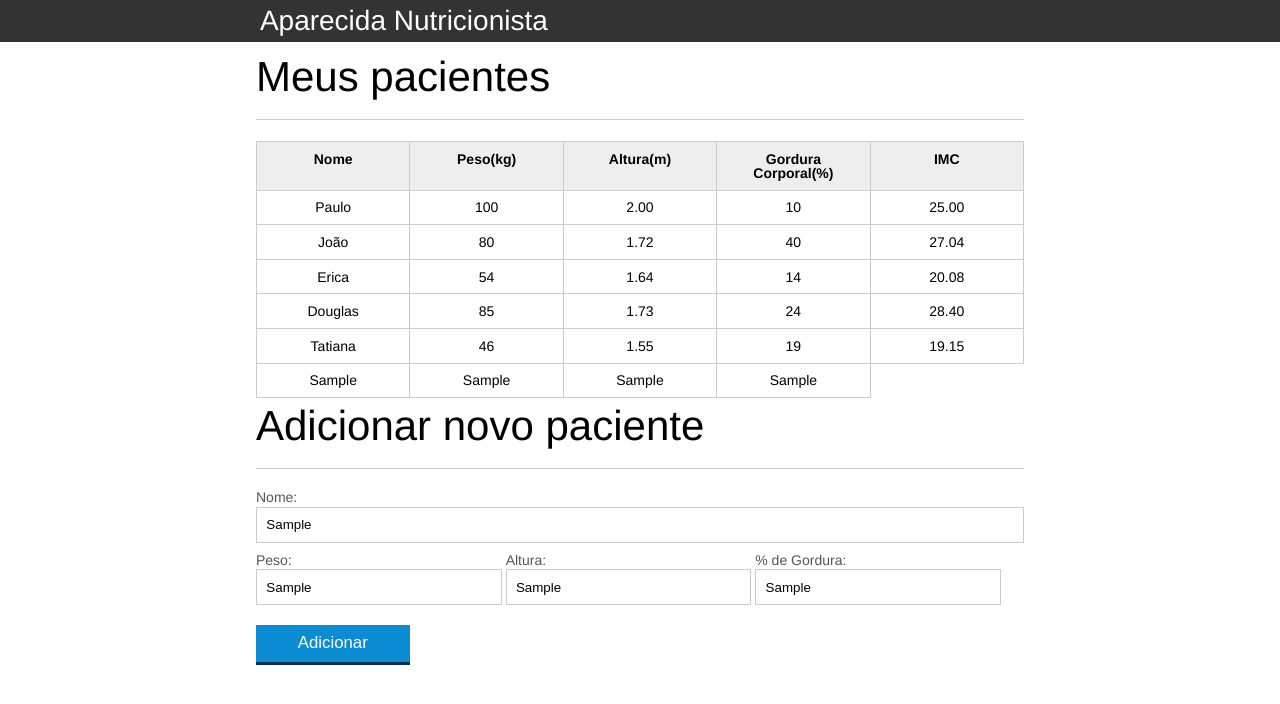
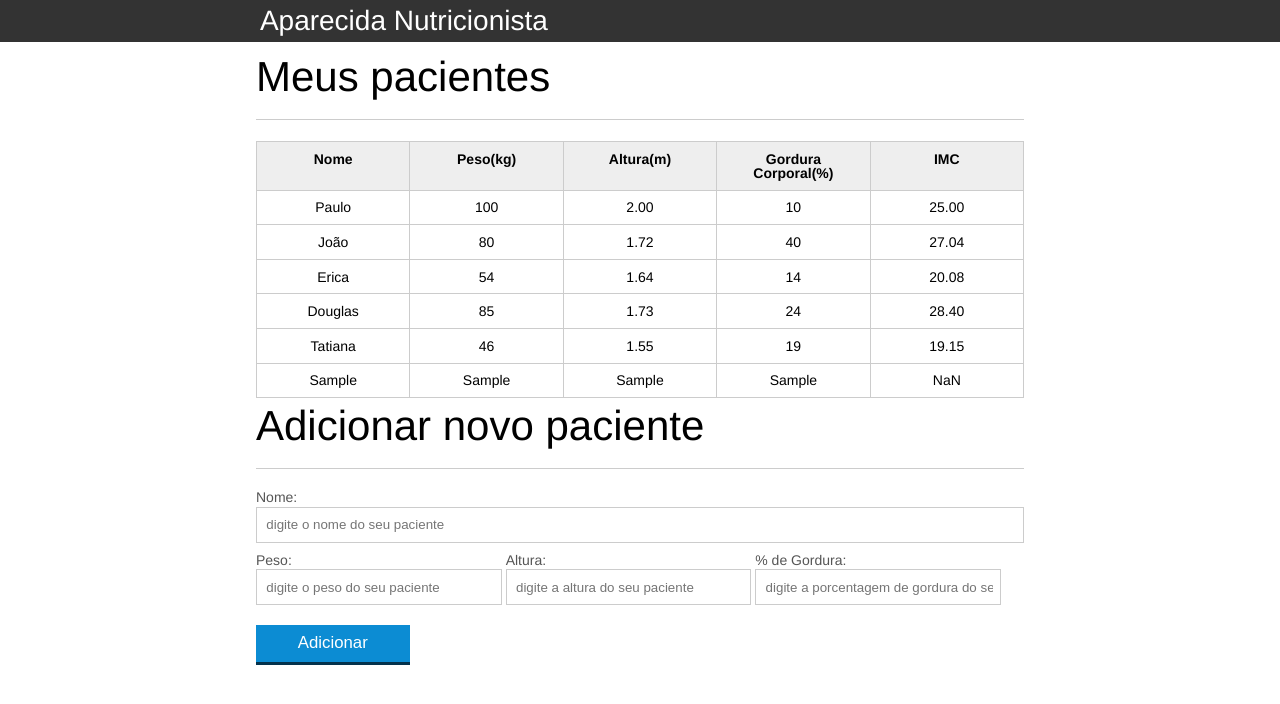
Before and after one commit to alanpinhel/javascript-new, a plain HTML site: page index.html in a window 1280 px wide. Both pictures are taken after typing "Sample", "Sample", "Sample", "Sample" into the empty fields and a click on the button "Adicionar". Drawn offline with Linux system fonts and the light colour scheme.

Commit message:
Validação de Formulários

```diff
--- a/index.html
+++ b/index.html
@@ -96,6 +96,7 @@
 		    </form>
 		</section>
 
-		<script src="js/principal.js"></script>
+		<script src="js/calcula-imc.js"></script>
+		<script src="js/form.js"></script>
 	</body>
 </html>
--- /dev/null
+++ b/js/calcula-imc.js
@@ -0,0 +1,36 @@
+var titulo = document.querySelector(".titulo");
+titulo.textContent = "Aparecida Nutricionista";
+
+var pacientes = document.querySelectorAll(".paciente");
+
+for (var i = 0; i < pacientes.length; i++) {
+	var paciente = pacientes[i];
+	var peso = paciente.querySelector(".info-peso").textContent;
+	var altura = paciente.querySelector(".info-altura").textContent;
+
+	var tdImc = paciente.querySelector(".info-imc");
+
+	var pesoEhValido = true;
+	var alturaEhValido = true;
+
+	if (peso <= 0 || peso >= 1000) {
+		tdImc.textContent = "Peso inválido!";
+		pesoEhValido = false;
+		paciente.classList.add("paciente-invalido");
+	}
+
+	if (altura <= 0 || altura >= 3.00) {
+		tdImc.textContent = "Altura inválida!";
+		alturaEhValido = false;
+		paciente.classList.add("paciente-invalido");
+	}
+
+	if (pesoEhValido && alturaEhValido)
+		tdImc.textContent = calculaImc(peso, altura);
+}
+
+function calculaImc(peso, altura) {
+	var imc = 0;
+	imc = peso / (altura * altura);
+	return imc.toFixed(2);
+}
--- /dev/null
+++ b/js/form.js
@@ -0,0 +1,45 @@
+var botadoAdicionar = document.querySelector("#adicionar-paciente");
+botadoAdicionar.addEventListener("click", function(event) {
+	event.preventDefault();
+
+	var form = document.querySelector("#form-adiciona");
+	var paciente = obtemPacienteDoFormulario(form);
+	var pacienteTr = montaTr(paciente);
+	var tabela = document.querySelector("#tabela-pacientes");
+	tabela.appendChild(pacienteTr);
+
+	form.reset();
+});
+
+function obtemPacienteDoFormulario(form) {
+	var paciente = {
+		nome: form.nome.value,
+		peso: form.peso.value,
+		altura: form.altura.value,
+		gordura: form.altura.value,
+		imc: calculaImc(form.peso.value, form.altura.value)
+	}
+
+	return paciente;
+}
+
+function montaTd(dado, classe) {
+	var td = document.createElement("td");
+	td.classList.add(classe);
+	td.textContent = dado;
+
+	return td;
+}
+
+function montaTr(paciente) {
+	var pacienteTr = document.createElement("tr");
+	pacienteTr.classList.add("paciente");
+
+	pacienteTr.appendChild(montaTd(paciente.nome, "info-nome"));
+	pacienteTr.appendChild(montaTd(paciente.peso, "info-peso"));
+	pacienteTr.appendChild(montaTd(paciente.altura, "info-altura"));
+	pacienteTr.appendChild(montaTd(paciente.gordura, "info-gordura"));
+	pacienteTr.appendChild(montaTd(paciente.imc, "info-imc"));
+
+	return pacienteTr;
+}
--- a/js/principal.js
+++ /dev/null
@@ -1,66 +0,0 @@
-var titulo = document.querySelector(".titulo");
-
-titulo.textContent = "Aparecida Nutricionista";
-
-var pacientes = document.querySelectorAll(".paciente");
-
-for (var i = 0; i < pacientes.length; i++) {
-	var paciente = pacientes[i];
-	var peso = paciente.querySelector(".info-peso").textContent;
-	var altura = paciente.querySelector(".info-altura").textContent;
-
-	var tdImc = paciente.querySelector(".info-imc");
-
-	var imc = peso / (altura * altura);
-
-	var pesoEhValido = true;
-	var alturaEhValido = true;
-
-	if (peso <= 0 || peso >= 1000) {
-		tdImc.textContent = "Peso inválido!";
-		pesoEhValido = false;
-		paciente.classList.add("paciente-invalido");
-	}
-
-	if (altura <= 0 || altura >= 3.00) {
-		tdImc.textContent = "Altura inválida!";
-		alturaEhValido = false;
-		paciente.classList.add("paciente-invalido");
-	}
-
-	if (pesoEhValido && alturaEhValido)
-		tdImc.textContent = imc.toFixed(2);
-}
-
-var botadoAdicionar = document.querySelector("#adicionar-paciente");
-botadoAdicionar.addEventListener("click", function(event) {
-	event.preventDefault();
-	var form = document.querySelector("#form-adiciona");
-
-	var nome = form.nome.value;
-	var peso = form.peso.value;
-	var altura = form.altura.value;
-	var gordura = form.gordura.value;
-
-	var pacienteTr = document.createElement("tr");
-
-	var nomeTd = document.createElement("td");
-	var pesoTd = document.createElement("td");
-	var alturaTd = document.createElement("td");
-	var gorduraTd = document.createElement("td");
-	var imcTd = document.createElement("td");
-
-	nomeTd.textContent = nome;
-	pesoTd.textContent = peso;
-	alturaTd.textContent = altura;
-	gorduraTd.textContent = gordura;
-
-	pacienteTr.appendChild(nomeTd);
-	pacienteTr.appendChild(pesoTd);
-	pacienteTr.appendChild(alturaTd);
-	pacienteTr.appendChild(gorduraTd);
-
-	var tabela = document.querySelector("#tabela-pacientes");
-
-	tabela.appendChild(pacienteTr);
-});
```
